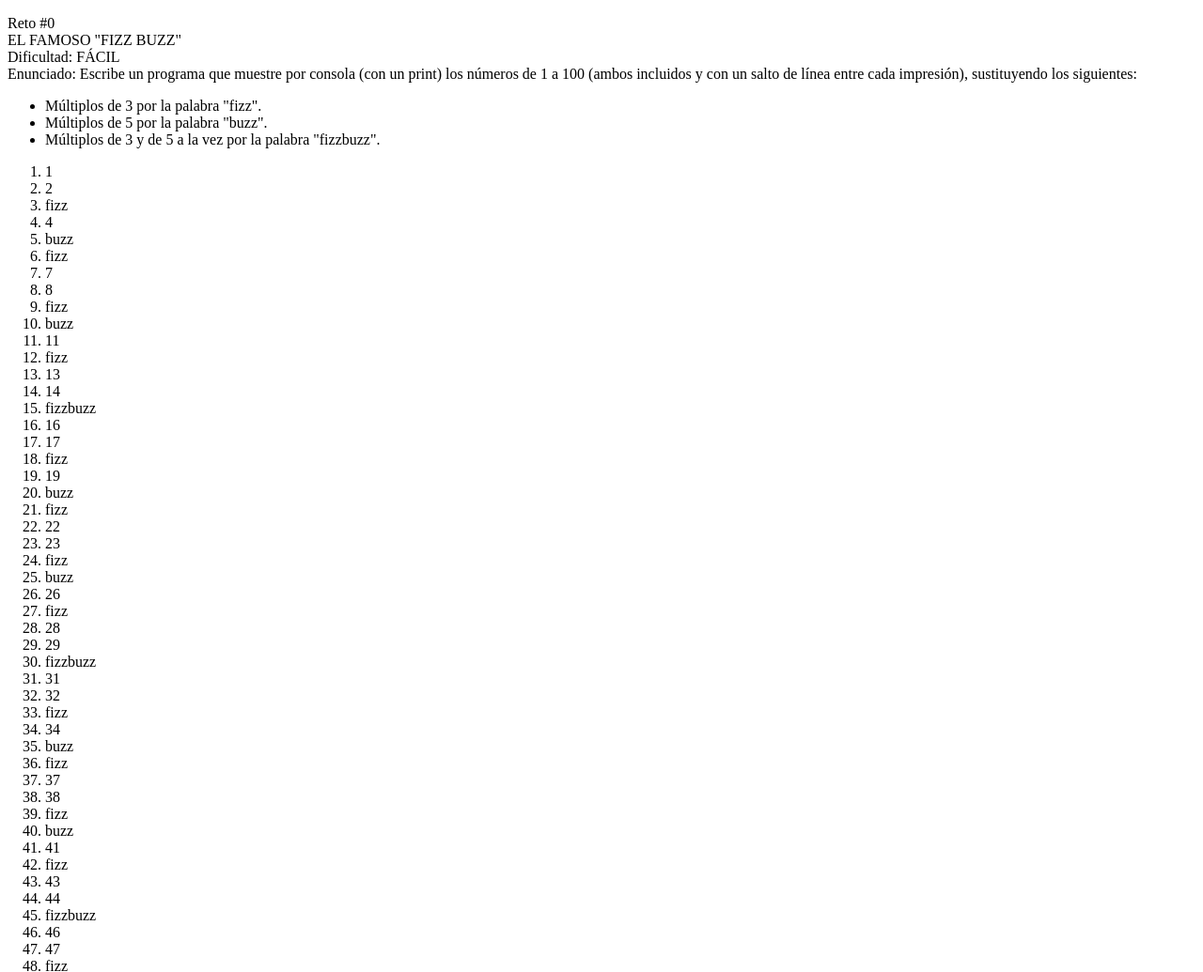
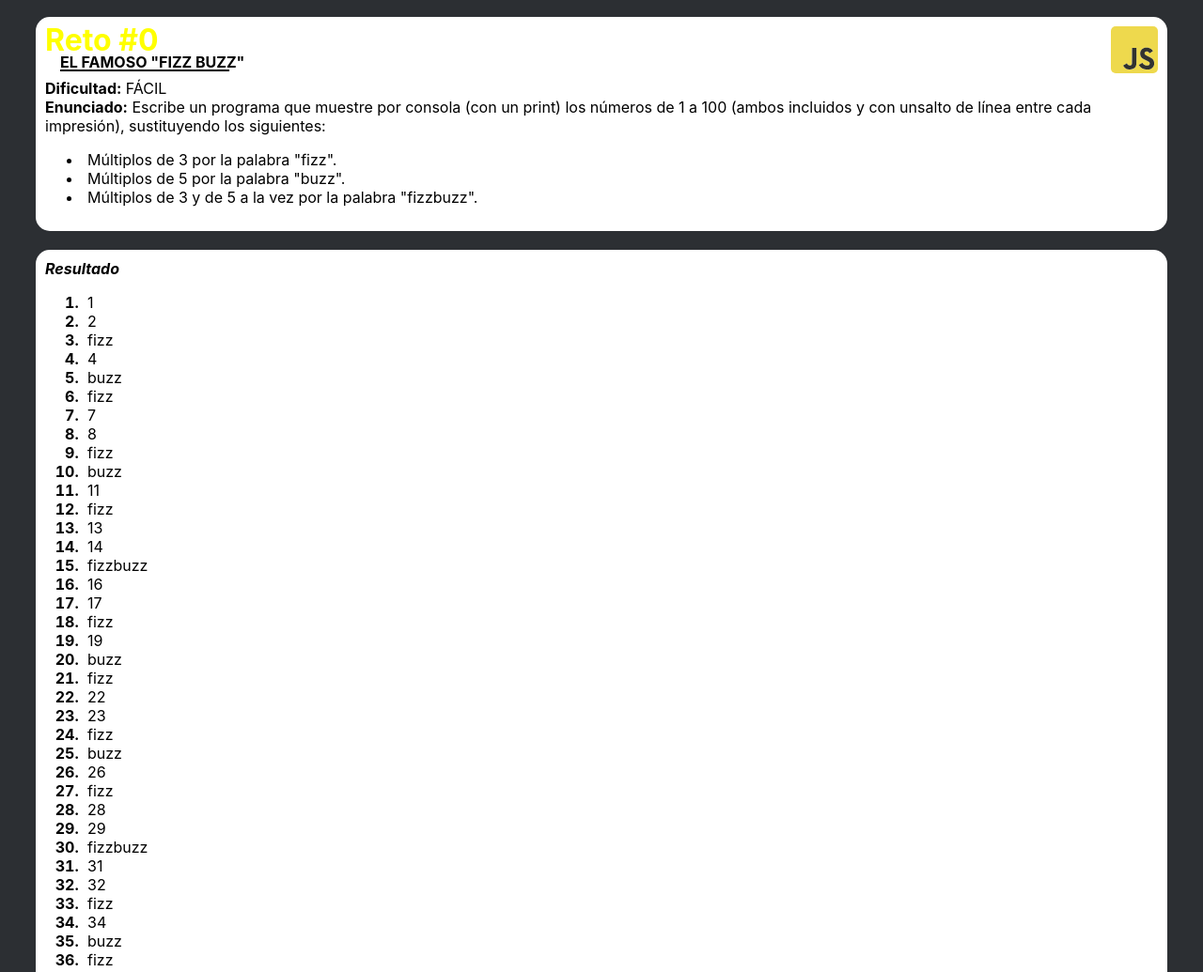
Before and after one commit to MauricioDMO/JS-Practices, a plain HTML site: page 00/index.html in a window 1280 px wide. Shown: the top 1035 px of the page at 94% size. Drawn offline with Linux system fonts and the light colour scheme.

Commit message:
Se retoco estetica por las mojoras de la plantilla

```diff
--- a/00/index.html
+++ b/00/index.html
@@ -4,25 +4,30 @@
 <head>
   <meta charset="UTF-8">
   <meta name="viewport" content="width=device-width, initial-scale=1.0">
-  <title>Document</title>
+  <title>Problema 00</title>
   <script defer src="main.js"></script>
+  <link rel="stylesheet" href="../resources/problemStyle.css">
   <link rel="stylesheet" href="style.css">
 </head>
 
 <body>
-  <p class="Problema">
-    Reto #0 <br>
-    EL FAMOSO "FIZZ BUZZ"<br>
-    Dificultad: FÁCIL<br>
-    Enunciado: Escribe un programa que muestre por consola (con un print) los números de 1 a 100 (ambos incluidos y con
-    un salto de línea entre cada impresión), sustituyendo los siguientes:<br>
-  <ul>
-    <li>Múltiplos de 3 por la palabra "fizz".</li>
-    <li>Múltiplos de 5 por la palabra "buzz".</li>
-    <li>Múltiplos de 3 y de 5 a la vez por la palabra "fizzbuzz".</li>
-  </ul>
-  <p>
-  <div id="res"></div>
+  <div class="card problema">
+    <i class="js-logo"></i>
+    <h1 class="reto">Reto #0</h1>
+    <h2 class="tema">EL FAMOSO "FIZZ BUZZ"</h2>
+    <b>Dificultad:</b> FÁCIL<br>
+    <b>Enunciado:</b> Escribe un programa que muestre por consola (con un print) los
+    números de 1 a 100 (ambos incluidos y con unsalto de línea entre cada impresión),
+    sustituyendo los siguientes:
+    <ul>
+      <li>Múltiplos de 3 por la palabra "fizz".</li>
+      <li>Múltiplos de 5 por la palabra "buzz".</li>
+      <li>Múltiplos de 3 y de 5 a la vez por la palabra "fizzbuzz".</li>
+    </ul>
+  </div>
+  <div class="card" id="res">
+    <span class="res">Resultado</span>
+  </div>
 </body>
 
 </html>
--- a/00/style.css
+++ b/00/style.css
@@ -0,0 +1,11 @@
+/* :root {
+  --sub: inherit;
+} */
+
+li {
+  padding-left: 5px;
+}
+
+li::marker {
+  font-weight: bold;
+}
```
